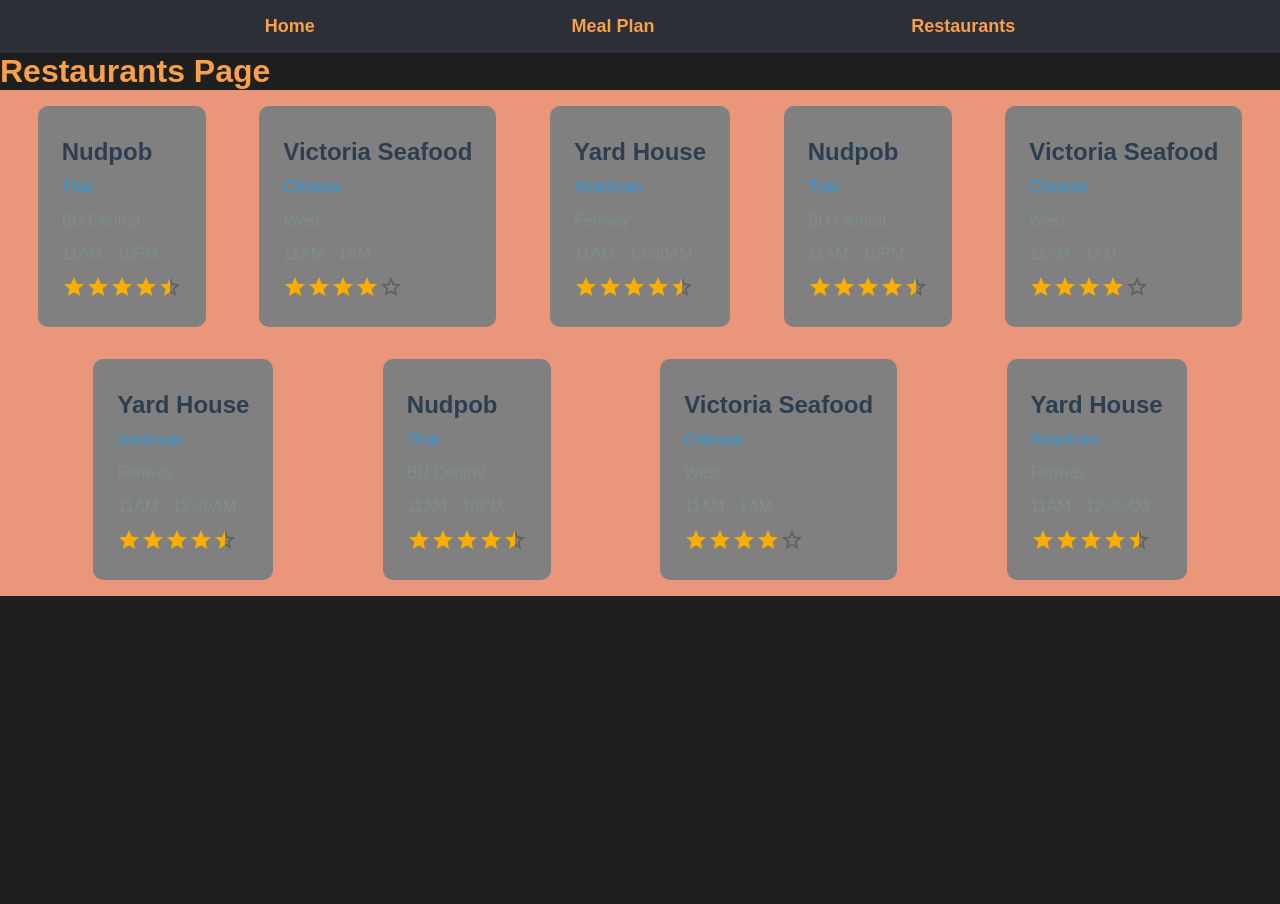
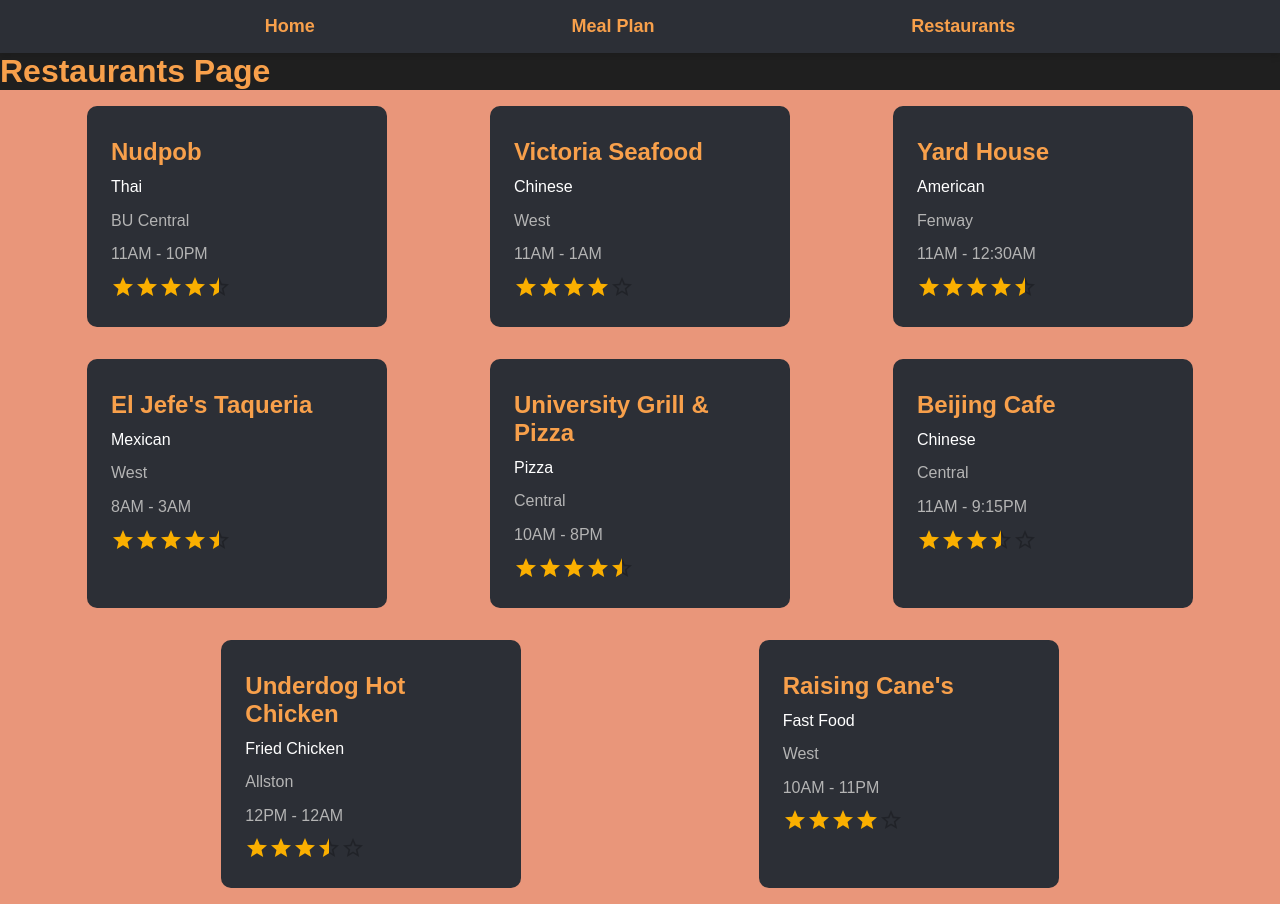
Before and after one commit to Amyat103/391_final_project, a React (Vite) app in the folder foodie-spot/: page /restaurants in a window 1280 px wide. Before the commit the page ends 800 px from the top, so only its background shows below. Built offline with nearby package versions, Linux system fonts and the light colour scheme.

Commit message:
adding more restaurants to RestaurantPage.tsx and fixed some small styling things

```diff
--- a/foodie-spot/src/components/RestaurantItem.tsx
+++ b/foodie-spot/src/components/RestaurantItem.tsx
@@ -3,34 +3,35 @@
 import { Restaurant } from "./types";
 
 const RestaurantContainer = styled.div`
-  background-color: grey;
+  background-color: #2c2f36;
   border-radius: 10px;
   padding: 1.5rem;
+  width: 300px;
   margin: 1rem;
 `;
 
 const RestaurantName = styled.h2`
-  color: #2c3e50; /* Dark blue */
+  color: #f8a04b; /* Orange */
   font-size: 1.5rem;
   margin: 0.5rem 0;
   font-weight: bold;
 `;
 
 const FoodType = styled.p`
-  color: #3498db; /* Light blue */
+  color: white;
   font-size: 1rem;
   margin: 0.5rem 0;
   font-weight: 400;
 `;
 
 const LocationText = styled.p`
-  color: #7f8c8d; /* Light grey */
+  color: #b4b4b4; /* Light grey */
   font-size: 1rem;
   margin: 0.5rem 0;
 `;
 
 const HoursText = styled.p`
-  color: #7f8c8d; /* Light grey */
+  color: #b4b4b4; /* Light grey */
   font-size: 1rem;
   margin: 0.5rem 0;
 `;
--- a/foodie-spot/src/pages/RestaurantPage.tsx
+++ b/foodie-spot/src/pages/RestaurantPage.tsx
@@ -6,64 +6,57 @@
     foodType: "Thai",
     location: "BU Central",
     hours: "11AM - 10PM",
-    rating: 4.3
+    rating: 4.3,
   },
   {
     restaurantName: "Victoria Seafood",
     foodType: "Chinese",
     location: "West",
     hours: "11AM - 1AM",
-    rating: 4.0
+    rating: 4.0,
   },
   {
     restaurantName: "Yard House",
     foodType: "American",
     location: "Fenway",
     hours: "11AM - 12:30AM",
-    rating: 4.3
+    rating: 4.3,
   },
   {
-    restaurantName: "Nudpob",
-    foodType: "Thai",
-    location: "BU Central",
-    hours: "11AM - 10PM",
-    rating: 4.3
+    restaurantName: "El Jefe's Taqueria",
+    foodType: "Mexican",
+    location: "West",
+    hours: "8AM - 3AM",
+    rating: 4.5,
   },
   {
-    restaurantName: "Victoria Seafood",
-    foodType: "Chinese",
-    location: "West",
-    hours: "11AM - 1AM",
-    rating: 4.0
+    restaurantName: "University Grill & Pizza",
+    foodType: "Pizza",
+    location: "Central",
+    hours: "10AM - 8PM",
+    rating: 4.5,
   },
   {
-    restaurantName: "Yard House",
-    foodType: "American",
-    location: "Fenway",
-    hours: "11AM - 12:30AM",
-    rating: 4.3
+    restaurantName: "Beijing Cafe",
+    foodType: "Chinese",
+    location: "Central",
+    hours: "11AM - 9:15PM",
+    rating: 3.5,
   },
   {
-    restaurantName: "Nudpob",
-    foodType: "Thai",
-    location: "BU Central",
-    hours: "11AM - 10PM",
-    rating: 4.3
+    restaurantName: "Underdog Hot Chicken",
+    foodType: "Fried Chicken",
+    location: "Allston",
+    hours: "12PM - 12AM",
+    rating: 3.5,
   },
   {
-    restaurantName: "Victoria Seafood",
-    foodType: "Chinese",
+    restaurantName: "Raising Cane's",
+    foodType: "Fast Food",
     location: "West",
-    hours: "11AM - 1AM",
-    rating: 4.0
+    hours: "10AM - 11PM",
+    rating: 4.0,
   },
-  {
-    restaurantName: "Yard House",
-    foodType: "American",
-    location: "Fenway",
-    hours: "11AM - 12:30AM",
-    rating: 4.3
-  }
 ];
 
 export default function Restaurants() {
```
